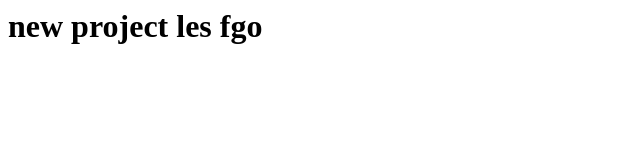
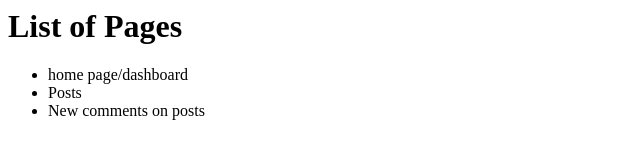
Before and after one commit to vrukshal/JobSuccess.com, a plain HTML site: page index.html in a window 1280 px wide. Shown: the whole page, without its empty margins (0-640 px from the left). Drawn offline with Linux system fonts and the light colour scheme.

Commit message:
list of pages

```diff
--- a/index.html
+++ b/index.html
@@ -1 +1,6 @@
-<h1>new project les fgo</h1>
+<h1> List of Pages</h1>
+<ul>
+    <li>home page/dashboard</li>
+    <li> Posts</li>
+    <li> New comments on posts</li>
+</ul>
```
